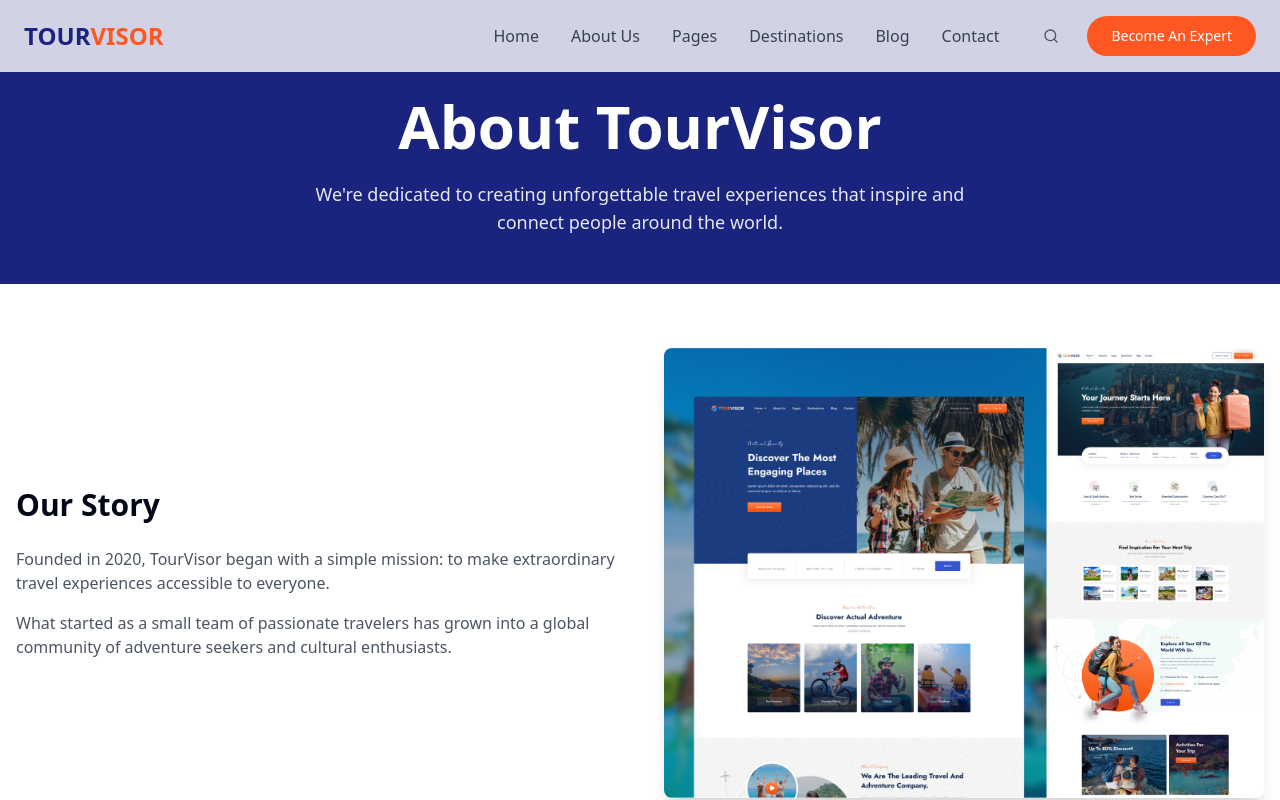
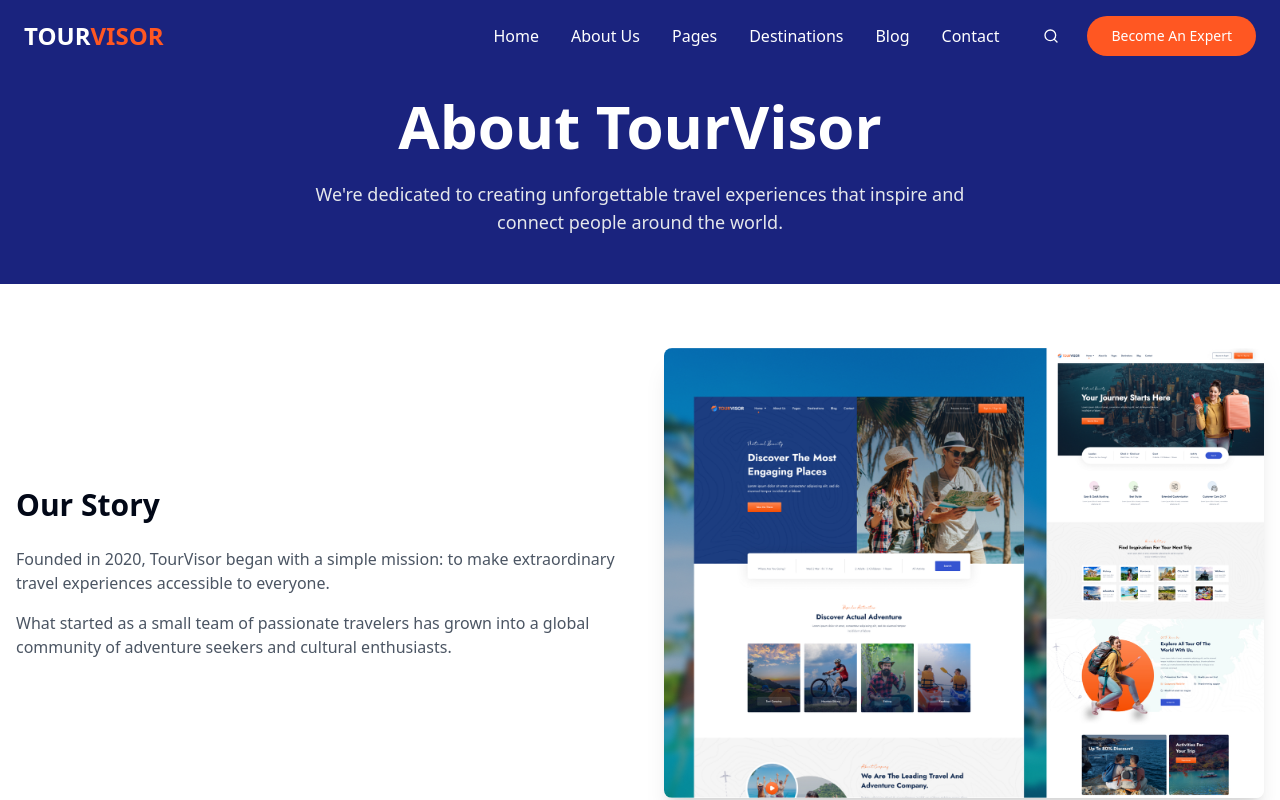
Before and after one commit to tommusungu/tltours, a React (Vite) app: page /about in a window 1280 px wide. Shown: the top 800 px of the page. Built offline with nearby package versions, Linux system fonts and the light colour scheme.

Commit message:
Update Navbar styles and behavior
Change the navbar background to blue with white text. Implement a sticky behavior so that when scrolling down, the navbar background changes to white and the text color changes to dark.
[skip gpt_engineer]

```diff
--- a/src/components/Navbar.tsx
+++ b/src/components/Navbar.tsx
@@ -2,36 +2,87 @@ import { Link } from "react-router-dom";
 import { Button } from "./ui/button";
 import { motion } from "framer-motion";
 import { Search } from "lucide-react";
+import { useEffect, useState } from "react";
 
 export const Navbar = () => {
+  const [isScrolled, setIsScrolled] = useState(false);
+
+  useEffect(() => {
+    const handleScroll = () => {
+      const scrollPosition = window.scrollY;
+      setIsScrolled(scrollPosition > 50);
+    };
+
+    window.addEventListener('scroll', handleScroll);
+    return () => window.removeEventListener('scroll', handleScroll);
+  }, []);
+
   return (
     <motion.nav
       initial={{ y: -100 }}
       animate={{ y: 0 }}
-      className="absolute w-full bg-white/80 backdrop-blur-sm z-50"
+      className={`fixed w-full transition-all duration-300 z-50 ${
+        isScrolled
+          ? 'bg-white shadow-md'
+          : 'bg-primary'
+      }`}
     >
       <div className="container mx-auto px-6 py-4">
         <div className="flex justify-between items-center">
           {/* Logo */}
           <Link to="/" className="flex items-center">
-            <span className="text-2xl font-bold text-primary">TOUR<span className="text-primary-orange">VISOR</span></span>
+            <span className={`text-2xl font-bold ${
+              isScrolled ? 'text-primary' : 'text-white'
+            }`}>
+              TOUR<span className="text-primary-orange">VISOR</span>
+            </span>
           </Link>
 
           {/* Navigation Links - Desktop */}
           <div className="hidden md:flex items-center space-x-8">
             <div className="flex gap-8 items-center">
-              <Link to="/" className="text-gray-700 hover:text-primary transition-colors">Home</Link>
-              <Link to="/about" className="text-gray-700 hover:text-primary transition-colors">About Us</Link>
-              <Link to="/tours" className="text-gray-700 hover:text-primary transition-colors">Pages</Link>
-              <Link to="/destinations" className="text-gray-700 hover:text-primary transition-colors">Destinations</Link>
-              <Link to="/blog" className="text-gray-700 hover:text-primary transition-colors">Blog</Link>
-              <Link to="/contact" className="text-gray-700 hover:text-primary transition-colors">Contact</Link>
+              <Link to="/" className={`${
+                isScrolled ? 'text-gray-700' : 'text-white'
+              } hover:text-primary-orange transition-colors`}>
+                Home
+              </Link>
+              <Link to="/about" className={`${
+                isScrolled ? 'text-gray-700' : 'text-white'
+              } hover:text-primary-orange transition-colors`}>
+                About Us
+              </Link>
+              <Link to="/tours" className={`${
+                isScrolled ? 'text-gray-700' : 'text-white'
+              } hover:text-primary-orange transition-colors`}>
+                Pages
+              </Link>
+              <Link to="/destinations" className={`${
+                isScrolled ? 'text-gray-700' : 'text-white'
+              } hover:text-primary-orange transition-colors`}>
+                Destinations
+              </Link>
+              <Link to="/blog" className={`${
+                isScrolled ? 'text-gray-700' : 'text-white'
+              } hover:text-primary-orange transition-colors`}>
+                Blog
+              </Link>
+              <Link to="/contact" className={`${
+                isScrolled ? 'text-gray-700' : 'text-white'
+              } hover:text-primary-orange transition-colors`}>
+                Contact
+              </Link>
             </div>
 
             {/* Search and Become Expert Buttons */}
             <div className="flex items-center gap-4">
-              <Button variant="ghost" size="icon" className="rounded-full">
-                <Search className="h-5 w-5 text-gray-600" />
+              <Button
+                variant="ghost"
+                size="icon"
+                className={`rounded-full ${
+                  isScrolled ? 'text-gray-600' : 'text-white'
+                }`}
+              >
+                <Search className="h-5 w-5" />
               </Button>
               <Button className="bg-primary-orange hover:bg-primary-orange/90 text-white rounded-full px-6">
                 Become An Expert
```
